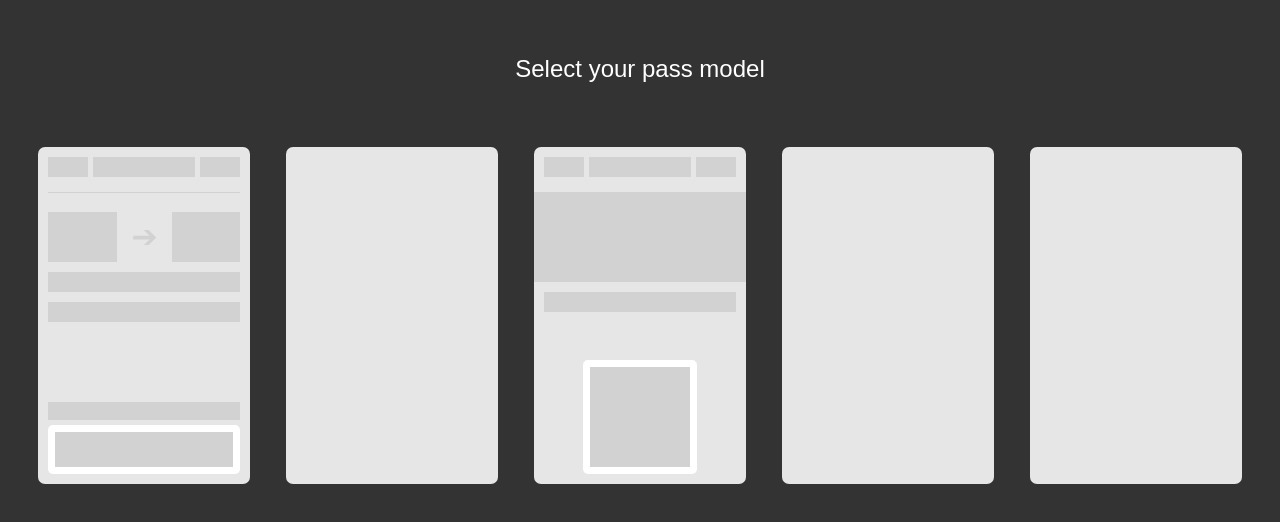
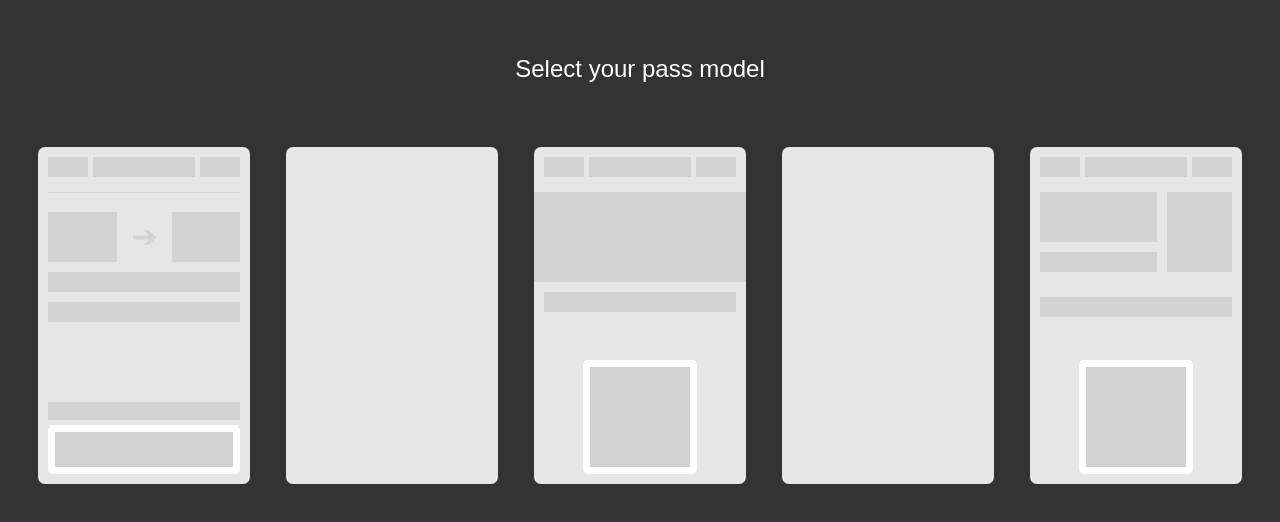
Before and after one commit to alexandercerutti/passkit-visual-designer, a React app: page /select in a window 1280 px wide. Shown: the part 118-640 px from the top of the page. Built offline with nearby package versions, Linux system fonts and the light colour scheme.

Commit message:
Added first version of Event Pass

```diff
--- a/src/passes/EventTicket/index.tsx
+++ b/src/passes/EventTicket/index.tsx
@@ -1,11 +1,118 @@
 import * as React from "react";
-import Pass, { PassProps } from "../base";
+import { PassProps } from "../base";
+import { PassHeader } from "../Components/Header";
+import ThumbnailPrimaryField from "../Components/PrimaryFields/Thumbnail";
+import FieldsRow from "../Components/FieldRow";
+import StripPrimaryFields from "../Components/PrimaryFields/Strip";
+import Footer from "../Components/Footer";
+import Barcodes from "../Components/Barcodes";
+import { PKBarcodeFormat } from "../constants";
 
-interface EventTicketProps extends PassProps { }
+interface EventTicketProps extends PassProps {
+	imagePosition: "strip" | "background";
+	src?: string;
+}
+
+type PrimaryFieldPropsKind = Parameters<(typeof StripPrimaryFields | typeof ThumbnailPrimaryField)>[0]
 
 export function EventTicket(props: EventTicketProps): JSX.Element {
+	let FieldsFragment: React.ReactElement<PrimaryFieldPropsKind>;
+
+	const SecondaryFieldRow = (
+		<FieldsRow
+			areaIdentifier="secondaryFields"
+			elements={[]}
+			maximumElementsAmount={4}
+		/>
+	);
+
+	/**
+		{
+			"fieldKey": "loc",
+			"label": "LOCATION",
+			"value": "Moscone West"
+		}, {
+			"fieldKey": "loc",
+			"label": "LOCATION",
+			"value": "Moscone West"
+		}, {
+			"fieldKey": "loc",
+			"label": "LOCATION",
+			"value": "Moscone West"
+		}, {
+			"fieldKey": "loc",
+			"label": "LOCATION",
+			"value": "Moscone West"
+		}, {
+			"fieldKey": "loc",
+			"label": "LOCATION",
+			"value": "Moscone West"
+		}, {
+			"fieldKey": "loc",
+			"label": "LOCATION",
+			"value": "Moscone West"
+		}
+	 */
+
+	// const imagePosition = "thumbnail";
+
+	if (props.imagePosition === "strip") {
+		FieldsFragment = (
+			<>
+				<StripPrimaryFields
+					stripSrc={props.src}
+					primaryFieldsData={[]}
+				/>
+				{SecondaryFieldRow}
+			</>
+		);
+
+		/**
+		{
+			"fieldKey": "event",
+			"label": "EVENT",
+			"value": "The Beat Goes On"
+		}
+		 */
+
+	} else {
+		FieldsFragment = (
+			<ThumbnailPrimaryField
+				thumbnailSrc={props.src}
+				primaryFieldsData={[]}
+			>
+				{SecondaryFieldRow}
+			</ThumbnailPrimaryField>
+		);
+
+		/**
+		{
+			"fieldKey": "event",
+			"label": "EVENT",
+			"value": "The Beat Goes On"
+		}
+		 */
+	}
+
 	return (
 		<>
+			<PassHeader
+				headerFieldsData={[]}
+				onClick={(id: string) => console.log("Selected", id)}
+				register={(kind, id) => true}
+			/>
+			{FieldsFragment}
+			<FieldsRow
+				areaIdentifier="auxiliaryFields"
+				maximumElementsAmount={4}
+				elements={[]}
+			/>
+			<Footer>
+				<Barcodes
+					format={PKBarcodeFormat.None}
+					fallbackKind="square"
+				/>
+			</Footer>
 		</>
 	);
 }
```
